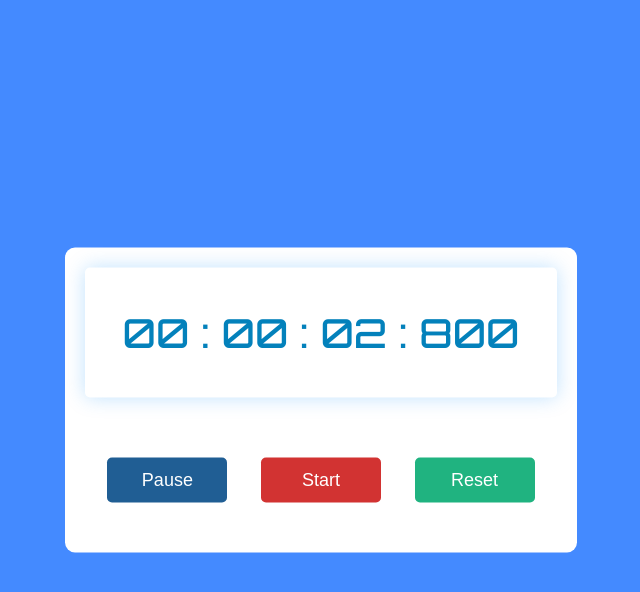
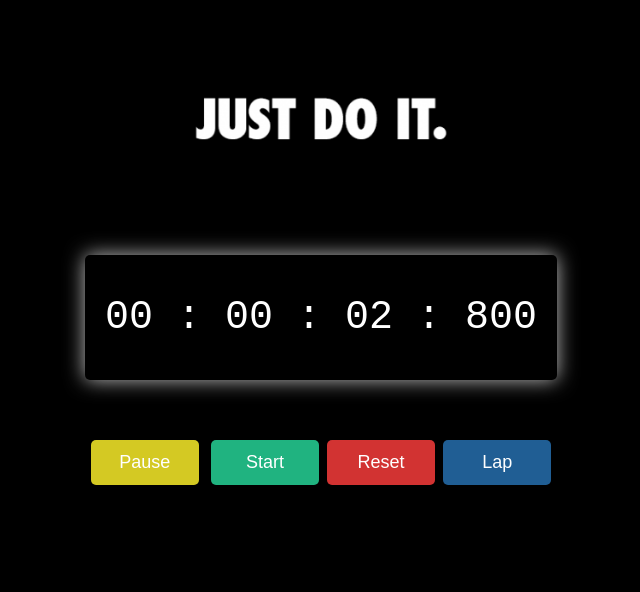
Before and after one commit to YSherp/stopwatch, a plain HTML site: page index.html in a window 1280 px wide. Both pictures are taken after a click on the button "Start". Shown: the whole page, without its empty margins (319-959 px from the left). Drawn offline with Linux system fonts and the light colour scheme.

Commit message:
Add files via upload

```diff
--- a/index.html
+++ b/index.html
@@ -1,144 +1,33 @@
 <!DOCTYPE html>
-<!-- Design by foolishdeveloper.com -->
+<!-- Yogen TIME BABY -->
 <html lang="en">
 
 <head>
-    <title>javascript simple stopwatch</title>
+    <title>Stopwatch</title>
     <!--Google Font-->
     <link rel="preconnect" href="https://fonts.gstatic.com">
     <link href="https://fonts.googleapis.com/css2?family=Orbitron:wght@500&family=Roboto:wght@100&display=swap"
         rel="stylesheet">
     <!--Stylesheet-->
-    <style media="screen">
-        *,
-        *:before,
-        *:after {
-            padding: 0;
-            margin: 0;
-            box-sizing: border-box;
-        }
+    <link rel="stylesheet" href="styles.css">
 
-        body {
-            background: #448aff;
-        }
-
-        .container {
-            background-color: #ffffff;
-            width: 40%;
-            min-width: 500px;
-            position: absolute;
-            transform: translate(-50%, -50%);
-            top: 50%;
-            left: 50%;
-            padding: 20px 0;
-            padding-bottom: 50px;
-            border-radius: 10px;
-        }
-
-        .timerDisplay {
-            position: relative;
-            width: 92%;
-            background: #ffffff;
-            left: 4%;
-            padding: 40px 0;
-            font-family: 'Orbitron', monospace;
-            color: #0381bb;
-            font-size: 40px;
-            display: flex;
-            align-items: center;
-            justify-content: space-around;
-            border-radius: 5px;
-            box-shadow: 0 0 20px rgba(0, 139, 253, 0.25);
-        }
-
-        .buttons {
-            width: 90%;
-            margin: 60px auto 0 auto;
-            display: flex;
-            justify-content: space-around;
-        }
-
-        .buttons button {
-            width: 120px;
-            height: 45px;
-            background-color: #205e94;
-            color: #ffffff;
-            border: none;
-            font-family: 'Poppins', sans-serif;
-            font-size: 18px;
-            border-radius: 5px;
-            cursor: pointer;
-            outline: none;
-        }
-
-        .buttons button:nth-last-child(2) {
-            background-color: #d23332;
-        }
-
-        .buttons button:nth-last-child(1) {
-            background-color: #20b380;
-        }
-    </style>
 </head>
 
 <body>
+    <img src="justdoit.png">
     <div class="container">
         <div class="timerDisplay">
             00 : 00 : 00 : 00
         </div>
         <div class="buttons">
-            <button id="pauseTimer">Pause</button>
-            <button id="startTimer">Start</button>
-            <button id="resetTimer">Reset</button>
+            <button id="pauseTimer" class="pauseTimer">Pause</button>
+            <button id="startTimer" class="startTimer">Start</button>
+            <button id="resetTimer" class="resetTimer">Reset</button>
+            <button id="lapCounter" class="lapCounter">Lap</button>
         </div>
+        <ul class="lapList"></ul>
     </div>
-
-    <script>
-        let [milliseconds, seconds, minutes, hours] = [0, 0, 0, 0];
-        let timerRef = document.querySelector('.timerDisplay');
-        let int = null;
-
-        document.getElementById('startTimer').addEventListener('click', () => {
-            if (int !== null) {
-                clearInterval(int);
-            }
-            int = setInterval(displayTimer, 10);
-        });
-
-        document.getElementById('pauseTimer').addEventListener('click', () => {
-            clearInterval(int);
-        });
-
-        document.getElementById('resetTimer').addEventListener('click', () => {
-            clearInterval(int);
-            [milliseconds, seconds, minutes, hours] = [0, 0, 0, 0];
-            timerRef.innerHTML = '00 : 00 : 00 : 000 ';
-        });
-
-        function displayTimer() {
-            milliseconds += 10;
-            if (milliseconds == 1000) {
-                milliseconds = 0;
-                seconds++;
-                if (seconds == 60) {
-                    seconds = 0;
-                    minutes++;
-                    if (minutes == 60) {
-                        minutes = 0;
-                        hours++;
-                    }
-                }
-            }
-            let h = hours < 10 ? "0" + hours : hours;
-            let m = minutes < 10 ? "0" + minutes : minutes;
-            let s = seconds < 10 ? "0" + seconds : seconds;
-            let ms = milliseconds < 10 ? "00" + milliseconds : milliseconds < 100 ? "0" + milliseconds : milliseconds;
-
-            timerRef.innerHTML = ` ${h} : ${m} : ${s} : ${ms}`;
-        }
-
-
-    </script>
+    <script src="myscripts.js"></script>
 </body>
 
 </html>
--- /dev/null
+++ b/myscripts.js
@@ -0,0 +1,59 @@
+let [milliseconds, seconds, minutes, hours] = [0, 0, 0, 0];
+let timerRef = document.querySelector('.timerDisplay');
+let int = null;
+let laps = [];
+let lapCount = 1;
+
+document.getElementById('startTimer').addEventListener('click', () => {
+    if (int !== null) {
+        clearInterval(int);
+    }
+    int = setInterval(displayTimer, 10);
+});
+
+document.getElementById('pauseTimer').addEventListener('click', () => {
+    clearInterval(int);
+});
+
+document.getElementById('resetTimer').addEventListener('click', () => {
+    clearInterval(int);
+    [milliseconds, seconds, minutes, hours] = [0, 0, 0, 0];
+    laps = [];
+    lapCount = 1;
+    timerRef.innerHTML = '00 : 00 : 00 : 00 ';
+    document.querySelector('.lapList').innerHTML = '';
+
+});
+
+document.getElementById('lapCounter').addEventListener('click', () => {
+    let lapTime = timerRef.innerHTML;
+    laps.push(lapTime);
+    let lapList = document.querySelector('.lapList');
+    let lapItem = document.createElement('li');
+    lapItem.innerHTML = `Lap ${lapCount}: ${lapTime}`;
+    lapCount++;
+    lapList.appendChild(lapItem);
+});
+
+
+function displayTimer() {
+    milliseconds += 10;
+    if (milliseconds == 1000) {
+        milliseconds = 0;
+        seconds++;
+        if (seconds == 60) {
+            seconds = 0;
+            minutes++;
+            if (minutes == 60) {
+                minutes = 0;
+                hours++;
+            }
+        }
+    }
+    let h = hours < 10 ? "0" + hours : hours;
+    let m = minutes < 10 ? "0" + minutes : minutes;
+    let s = seconds < 10 ? "0" + seconds : seconds;
+    let ms = milliseconds < 10 ? "00" + milliseconds : milliseconds < 100 ? "0" + milliseconds : milliseconds;
+
+    timerRef.innerHTML = ` ${h} : ${m} : ${s} : ${ms}`;
+}
--- /dev/null
+++ b/styles.css
@@ -0,0 +1,172 @@
+*,
+*:before,
+*:after {
+    padding: 0;
+    margin: 0;
+    box-sizing: border-box;
+}
+
+body {
+    background: black;
+}
+
+.container {
+    background-color: black;
+    width: 40%;
+    min-width: 500px;
+    position: absolute;
+    transform: translate(-50%, -50%);
+    top: 50%;
+    left: 50%;
+    padding: 20px 0;
+    padding-bottom: 50px;
+    border-radius: 10px;
+}
+
+.timerDisplay {
+    position: relative;
+    width: 92%;
+    background: black;
+    left: 4%;
+    padding: 40px 0;
+    font-family: '', monospace;
+    color: white;
+    font-size: 40px;
+    display: flex;
+    align-items: center;
+    justify-content: space-around;
+    border-radius: 5px;
+    box-shadow: 0 0 20px rgba(241, 241, 241, 0.801);
+}
+
+.buttons {
+    width: 90%;
+    margin: 60px auto 0 auto;
+    display: flex;
+    justify-content: space-around;
+}
+
+.pauseTimer {
+    width: 120px;
+    height: 45px;
+    background-color: #d4c923;
+    border-color: #d4c923;
+    color: #ffffff;
+    border: none;
+    font-family: 'Poppins', sans-serif;
+    font-size: 18px;
+    border-radius: 5px;
+    cursor: pointer;
+    outline: none;
+    margin-right: 4px;
+    transition: background-color 0.45s,
+            color 0.25s;
+}
+
+.pauseTimer:hover{
+    background-color: white;
+    color: #d4c923;
+}
+
+.pauseTimer:active{
+    opacity: 0.8;
+}
+
+.startTimer {
+    background-color: #20b380;
+    border-color: #20b380;
+    width: 120px;
+    height: 45px;
+    color: #ffffff;
+    border: none;
+    font-family: 'Poppins', sans-serif;
+    font-size: 18px;
+    border-radius: 5px;
+    cursor: pointer;
+    outline: none;
+    margin-left: 8px;
+    transition: background-color 0.15s,
+            color 0.15s;
+}
+
+.startTimer:hover{
+    background-color:white;
+    color: #20b380;
+}
+
+.startTimer:active{
+    opacity: 0.8;
+}
+
+.resetTimer {
+    background-color: #d23332;
+    border-color: #d23332;
+    width: 120px;
+    height: 45px;
+    color: #ffffff;
+    border: none;
+    font-family: 'Poppins', sans-serif;
+    font-size: 18px;
+    border-radius: 5px;
+    cursor: pointer;
+    outline: none;
+    margin-left: 8px;
+    transition: background-color 0.15s,
+            color 0.15s;
+}
+
+.resetTimer:hover{
+    background-color: white;
+    color: #d23332;
+}
+
+.resetTimer:active{
+    opacity: 0.7;
+}
+
+.lapCounter {
+    width: 120px;
+    height: 45px;
+    background-color: #205e94;
+    border-color:#205e94 ;
+    color: #ffffff;
+    border: none;
+    font-family: 'Poppins', sans-serif;
+    font-size: 18px;
+    border-radius: 5px;
+    cursor: pointer;
+    outline: none;
+    margin-left: 8px;
+    transition: background-color 0.15s,
+            color 0.15s;
+}
+
+.lapCounter:hover{
+    background-color: white;
+    color: #205e94;
+}
+
+.lapCounter:active{
+    opacity: 0.7;
+}
+
+img {
+    display: block;
+    width: 50%;
+    margin-left: auto;
+    margin-right: auto;
+}
+
+.lapList{
+    margin-top: 30px;
+    color: white;
+    margin-left: auto;
+    margin-right: auto;
+    text-align: center;
+    display: block;
+    width: 50%;
+}
+
+ul{
+    font-family: Verdana, Geneva, Tahoma, sans-serif ;
+}
```
Also changed, not shown: justdoit.png (added).
